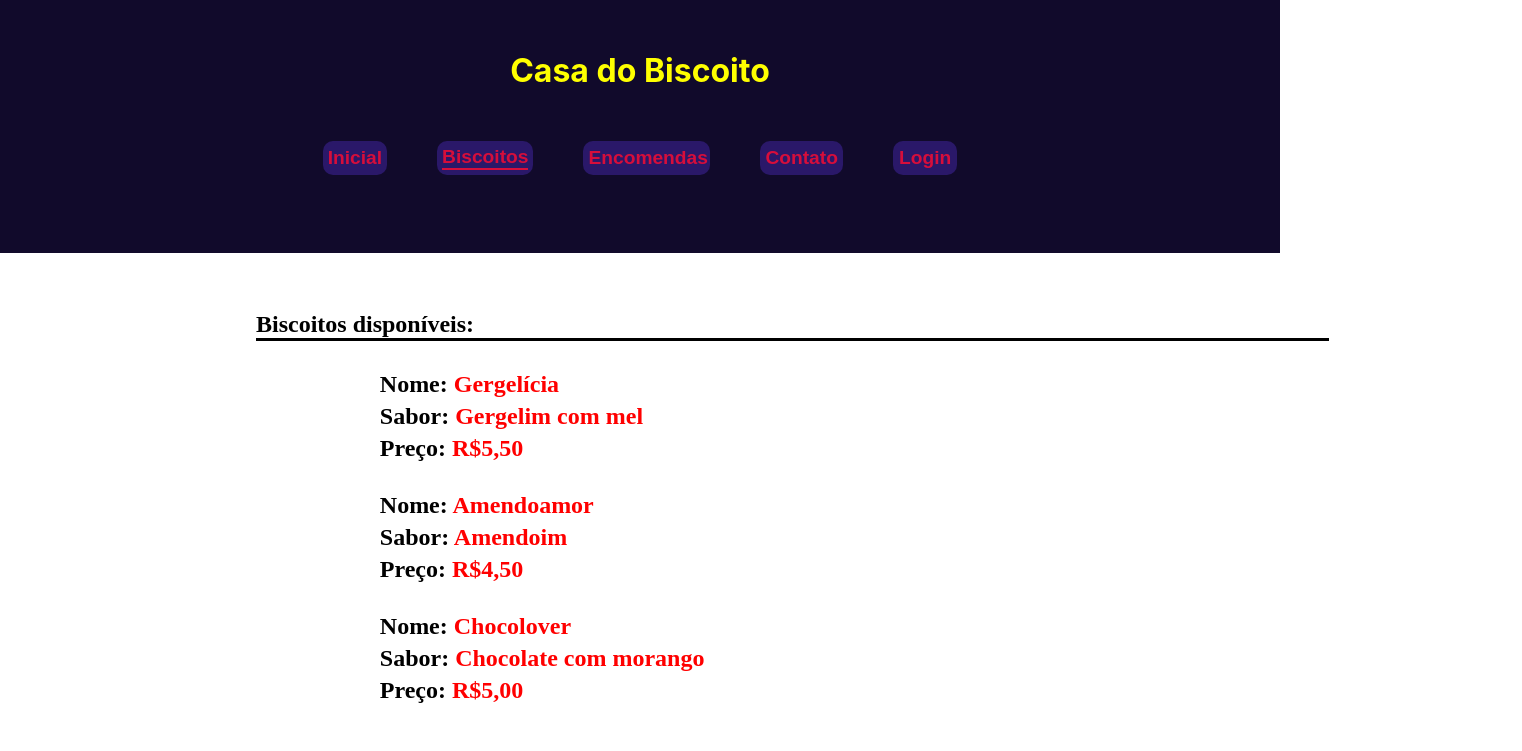
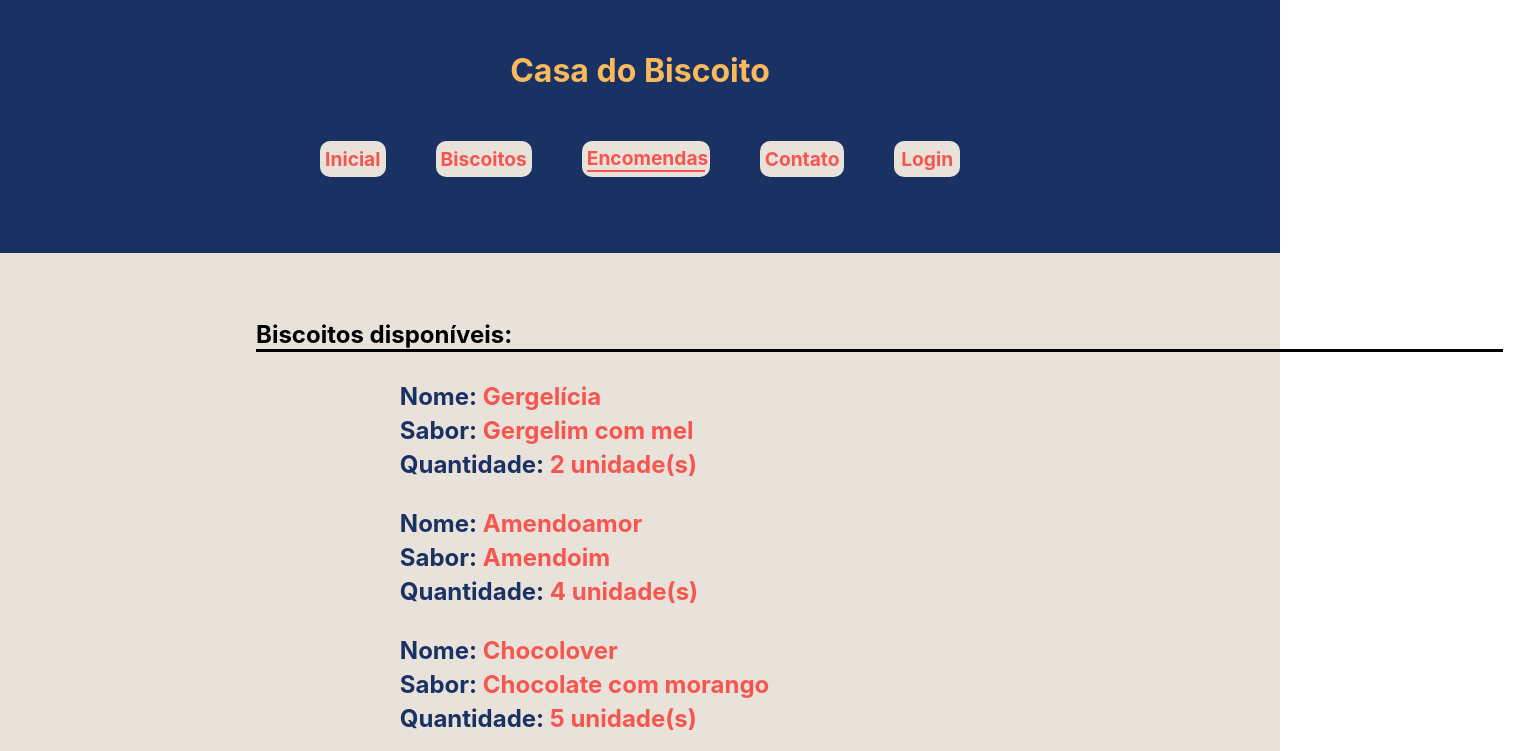
Before and after one commit to sergiohonda/Case_Integrado, a React (Create React App) app in the folder case_integrado/: page / in a window 1280 px wide. Shown: the top 751 px of the page, 1522 px wide, since content can reach past the window. Built offline with nearby package versions, Linux system fonts and the light colour scheme; the HTML template or start-up script is replaced by a standard one.

Commit message:
Melhora o design da pagina e a palheta de cores

```diff
--- a/case_integrado/src/App.css
+++ b/case_integrado/src/App.css
@@ -7,4 +7,5 @@
   display: flex;
   justify-content: flex-start;
   padding-left: 20%;
+  background-color: #e8e2db;
 }
--- a/case_integrado/src/Components/Biscoitos/index.js
+++ b/case_integrado/src/Components/Biscoitos/index.js
@@ -11,7 +11,7 @@ export default function Biscoitos({data}){
                 <strong>Sabor:</strong> {data.sabor}
             </h2>
             <h2>
-                <strong>Preço:</strong> R${data.preco}
+                <strong>Quantidade:</strong> {data.quantidade} unidade(s)
             </h2>
         </div>
     )
--- a/case_integrado/src/Components/Biscoitos/styles.css
+++ b/case_integrado/src/Components/Biscoitos/styles.css
@@ -5,10 +5,11 @@
 }
 
 .bloco-biscoito h2{
-    color: red;
+    color: #f5564e;
     font-weight: bold;
+    font-family: -apple-system, BlinkMacSystemFont, 'Segoe UI', Roboto, Oxygen, Ubuntu, Cantarell, 'Open Sans', 'Helvetica Neue', sans-serif;
 }
 
 h2 strong{
-    color: black ;
+    color: #1a3263 ;
 }
--- a/case_integrado/src/Components/Header/index.js
+++ b/case_integrado/src/Components/Header/index.js
@@ -6,8 +6,8 @@ export default function Header(){
             <h1>Casa do Biscoito</h1>
             <div className="menu">
                 <button>Inicial</button>
-                <button><p className="selected">Biscoitos</p></button>
-                <button>Encomendas</button>
+                <button>Biscoitos</button>
+                <button><p className="selected">Encomendas</p></button>
                 <button>Contato</button>
                 <button>Login</button>
             </div>
--- a/case_integrado/src/Components/Header/styles.css
+++ b/case_integrado/src/Components/Header/styles.css
@@ -1,6 +1,6 @@
 header{
     height: 30vh;
-    background-color: #110A2B;
+    background-color: #1a3263;
     display: flex;
     flex-direction: column;
     align-items: center;
@@ -13,14 +13,14 @@ header{
 }
 
 header h1{
-    color: yellow;
+    color: #fab95b;
     padding: 4%;
     font-family: -apple-system, BlinkMacSystemFont, 'Segoe UI', Roboto, Oxygen, Ubuntu, Cantarell, 'Open Sans', 'Helvetica Neue', sans-serif;
 }
 
 .menu button{
-    color: #D60E3B;
-    background-color:#2a1869;
+    color: #f5564e;
+    background-color:#e8e2db;
     font-weight: bold;
     font-size: larger;
     cursor: pointer;
@@ -30,10 +30,10 @@ header h1{
 }
 
 .menu button:hover{
-    color: #D60E3B;
-    background-color: yellow;
+    color: #f5564e;
+    background-color: #fab95b;
 }
 
 .selected{
-    border-bottom: 2px solid #D60E3B;
+    border-bottom: 2px solid #f5564e;
 }
--- a/case_integrado/src/Pages/ListaBiscoitos/index.js
+++ b/case_integrado/src/Pages/ListaBiscoitos/index.js
@@ -6,10 +6,10 @@ export default function ListaBiscoitos(){
 
     const [name, setName] = useState();
     const [flavor, setFlavor] = useState();
-    const [price, setPrice] = useState();
+    const [quantity, setQuantity] = useState();
 
     const addHandler=()=>{
-        const novoItem = {nome:name, sabor:flavor, preco:price}
+        const novoItem = {nome:name, sabor:flavor, quantidade:quantity}
         const novaLista = biscoitos.concat(novoItem)
         setBiscoitos(novaLista)
     }
@@ -18,17 +18,17 @@ export default function ListaBiscoitos(){
         {
             nome: "Gergelícia",
             sabor: "Gergelim com mel",
-            preco: "5,50"
+            quantidade: "2"
         },
         {
             nome: "Amendoamor",
             sabor: "Amendoim",
-            preco: "4,50"
+            quantidade: "4"
         },
         {
             nome: "Chocolover",
             sabor: "Chocolate com morango",
-            preco: "5,00"
+            quantidade: "5"
         }
     ]
 
@@ -52,7 +52,7 @@ export default function ListaBiscoitos(){
                 <div className="inputs">
                     <input placeholder="Nome" onChange={(e)=>setName(e.currentTarget.value)}/>
                     <input placeholder="Sabor" onChange={(e)=>setFlavor(e.currentTarget.value)}/>
-                    <input placeholder="Preço" onChange={(e)=>setPrice(e.currentTarget.value)}/>
+                    <input placeholder="Quantidade" onChange={(e)=>setQuantity(e.currentTarget.value)}/>
                 </div>
                 <button onClick={addHandler}>Adicionar biscoito</button>
             </div>
--- a/case_integrado/src/Pages/ListaBiscoitos/styles.css
+++ b/case_integrado/src/Pages/ListaBiscoitos/styles.css
@@ -8,6 +8,7 @@
     padding-top: 7%;
     border-bottom: 3px solid black;
     width: 130%;
+    font-family: -apple-system, BlinkMacSystemFont, 'Segoe UI', Roboto, Oxygen, Ubuntu, Cantarell, 'Open Sans', 'Helvetica Neue', sans-serif;
 }
 
 .listaPrincipal ul{
@@ -37,8 +38,8 @@ input{
     font-size: medium;
     font-weight: bold;
     border: none;
-    background-color: yellow;
-    border-radius: 10px;
+    background-color: #fab95b;
+    border-radius: 10px;font-family: -apple-system, BlinkMacSystemFont, 'Segoe UI', Roboto, Oxygen, Ubuntu, Cantarell, 'Open Sans', 'Helvetica Neue', sans-serif;
 }
 
 button{
@@ -47,6 +48,7 @@ button{
     font-size:small;
     font-weight: bold;
     border: none;
-    background-color: red;
+    background-color: #f5564e;
     border-radius: 10px;
+    font-family: -apple-system, BlinkMacSystemFont, 'Segoe UI', Roboto, Oxygen, Ubuntu, Cantarell, 'Open Sans', 'Helvetica Neue', sans-serif;
 }
```
